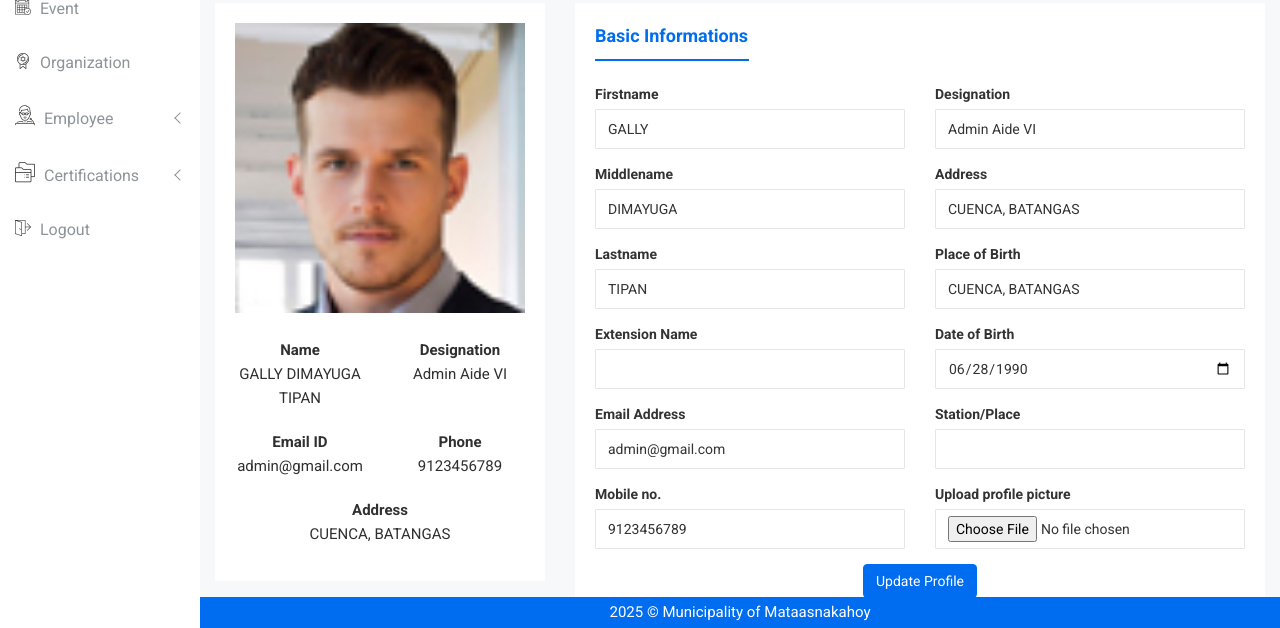
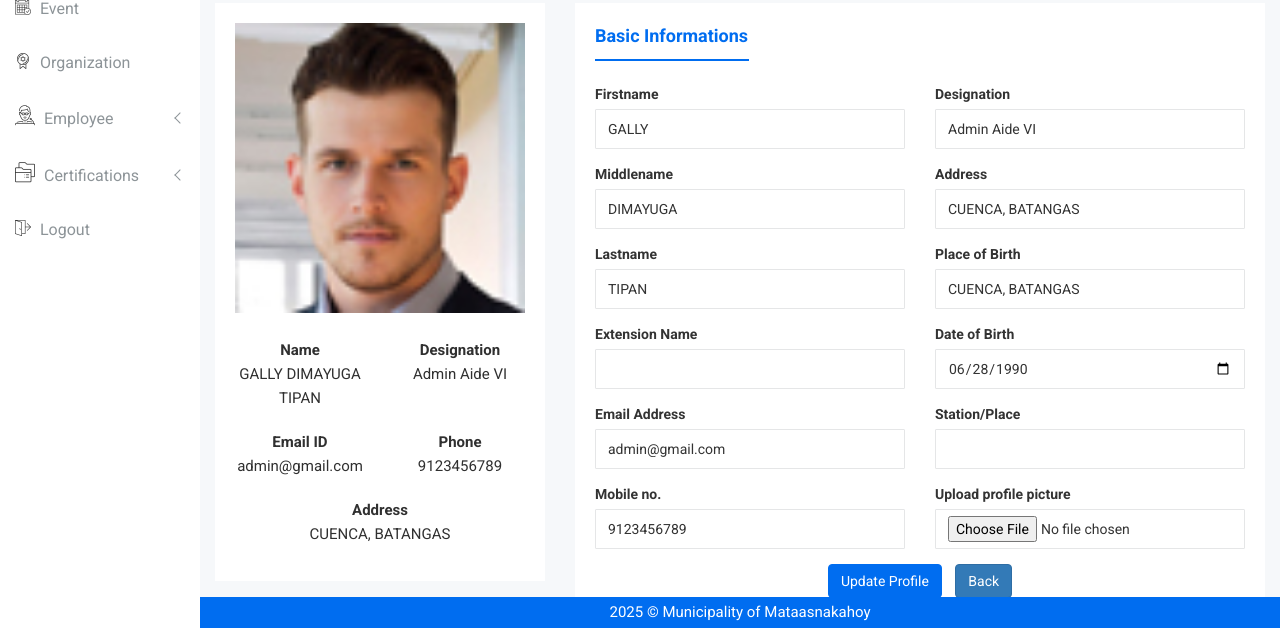
Before and after one commit to JennyMaeGabuya/DBoard, a PHP site: page /edit-admin-profile.php in a window 1280 px wide. Shown: the part 172-800 px from the top of the page. Run offline with PHP 8.4, Linux system fonts and the light colour scheme; a user stored in the database is signed in; data comes from the database, SQL or seed files in the repository; some web fonts are replaced.

Commit message:
add (back) button

```diff
--- a/edit-admin-profile.php
+++ b/edit-admin-profile.php
@@ -295,12 +295,13 @@ if ($result->num_rows > 0) {
                                                                 </div>
                                                             </div>
                                                             <div class="row">
-                                                                  <div class="col-lg-12">
+                                                                <div class="col-lg-12">
                                                                     <div class="payment-adress text-center">
-                                                                        <!-- Added text-center class here -->
                                                                         <button type="submit"
                                                                             class="btn btn-primary">Update
                                                                             Profile</button>
+                                                                        <a href="my-profile.php" class="btn btn-primary"
+                                                                            style="margin-left: 10px;">Back</a>
                                                                     </div>
                                                                 </div>
                                                             </div>
```
